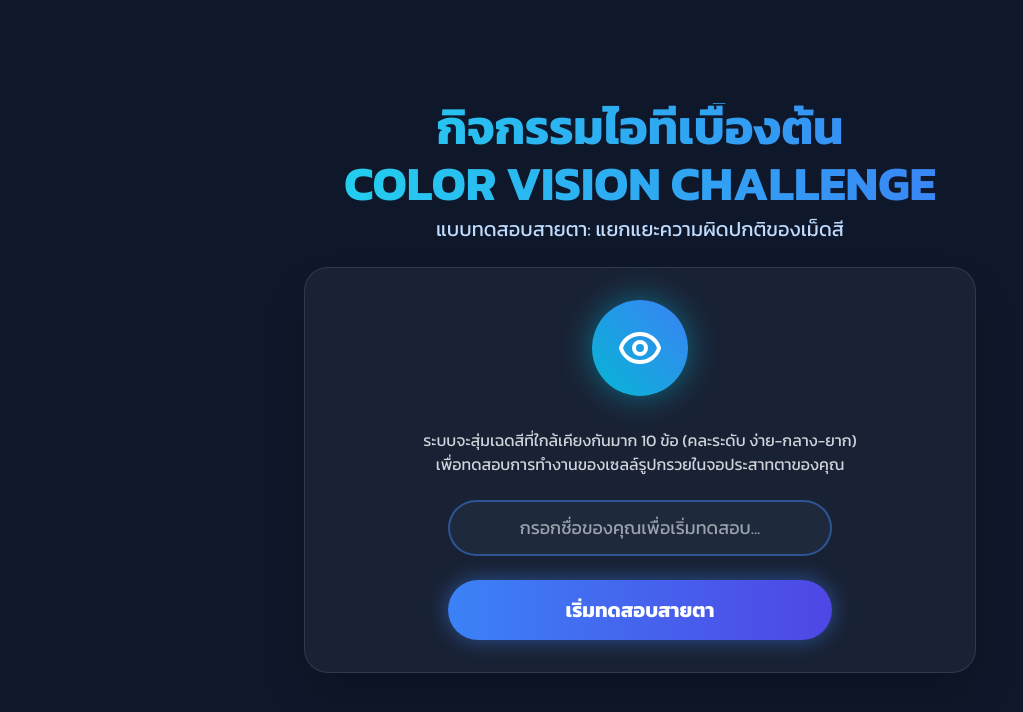
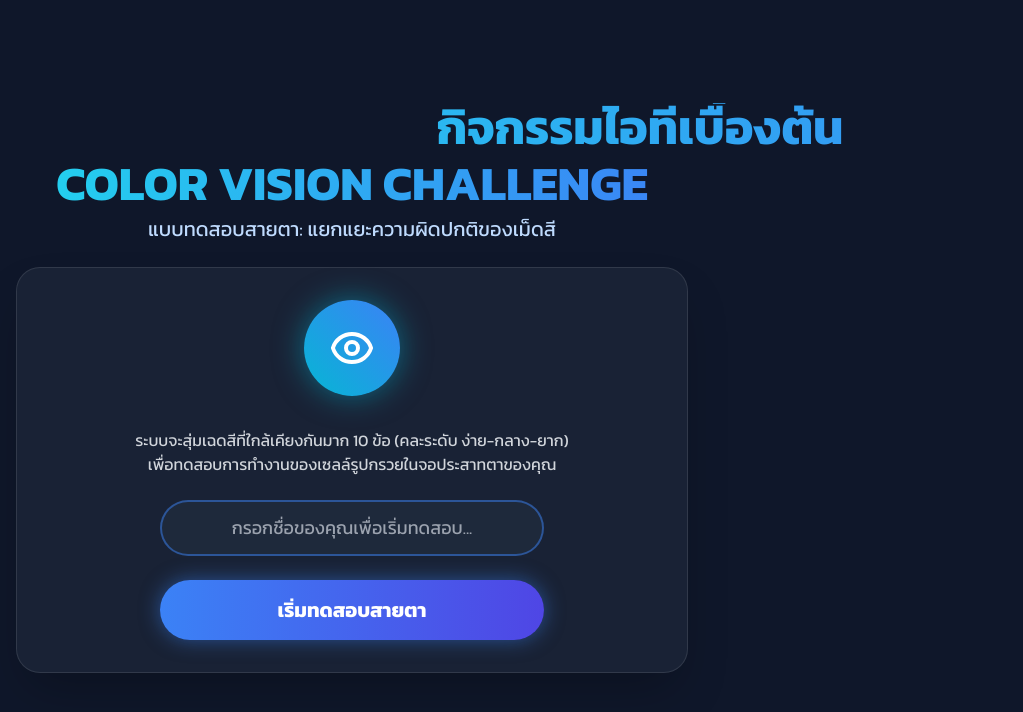
Before and after one commit to usamanyakoh/Game, a plain HTML site: page index.html in a window 1280 px wide. Shown: the whole page, without its empty margins (0-1023 px from the left). Drawn offline with nearby package versions, Linux system fonts and the light colour scheme.

Commit message:
Update index.html

```diff
--- a/index.html
+++ b/index.html
@@ -62,8 +62,8 @@
 <body class="min-h-screen flex flex-col items-center justify-center p-4">
 
     <!-- Header -->
-    <header class="text-center mb-6 w-full max-w-2xl">
-        <h1 class="text-3xl md:text-5xl font-extrabold text-transparent bg-clip-text bg-gradient-to-r from-cyan-400 to-blue-500 mb-2">
+    <header class="text-center mb-6 w-full max-w-l">
+        <h1 class="text-xl md:text-5xl font-extrabold text-transparent bg-clip-text bg-gradient-to-r from-cyan-400 to-blue-500 mb-2">
             กิจกรรมไอทีเบื้องต้น
         </h1>
         <header class="text-center mb-6 w-full max-w-2xl">
```
